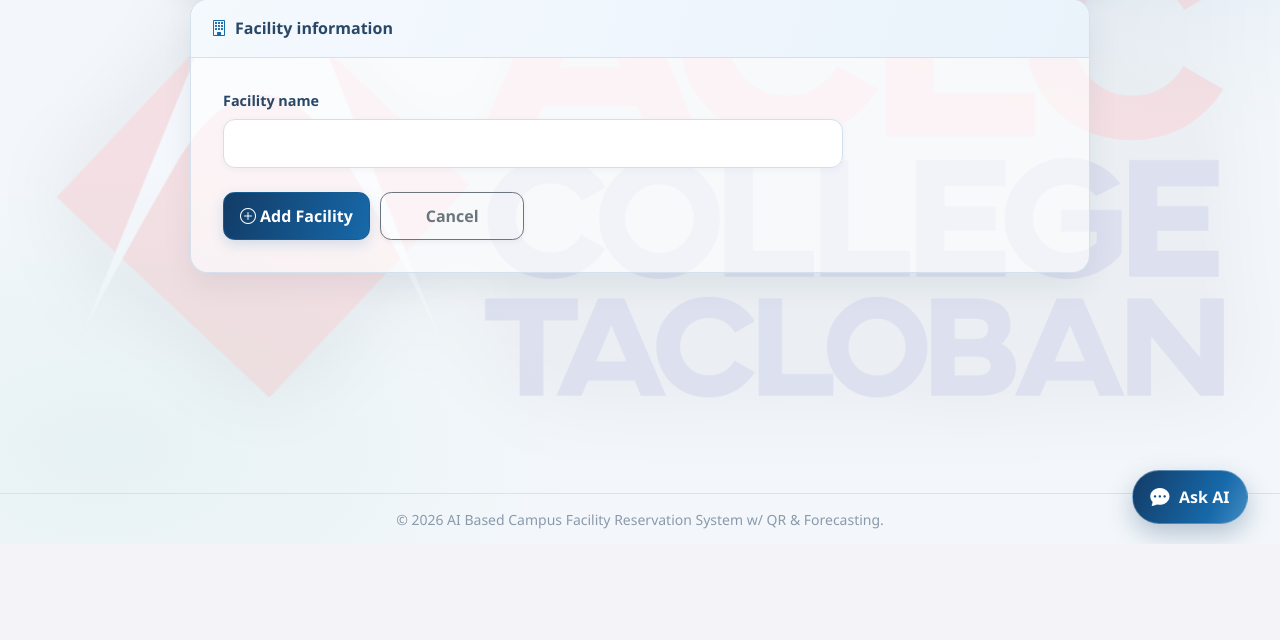
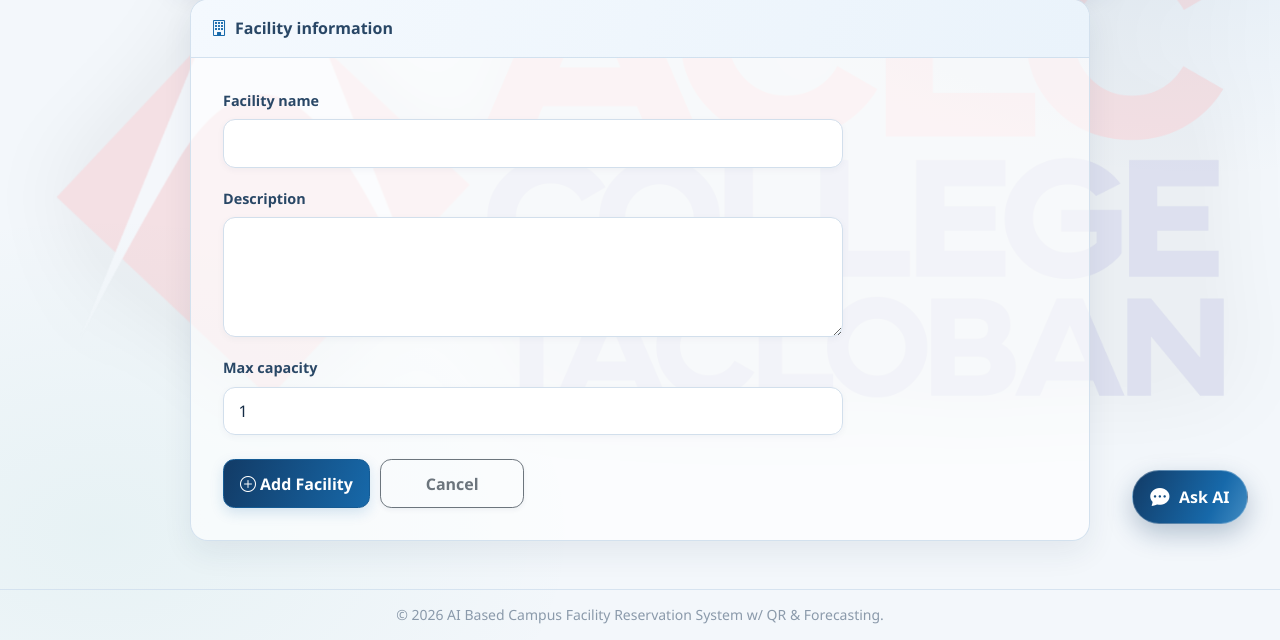
Before and after one commit to aureliaroger05/AI-Based-Campus-Facility-Reservation, a PHP site: page /admin/add_facility.php in a window 1280 px wide. Shown: the part 256-896 px from the top of the page. Before the commit the page ends 800 px from the top, so only its background shows below. Run offline with PHP 8.4, Linux system fonts and the light colour scheme; a user stored in the database is signed in.

Commit message:
Make facility description and max capacity editable in add/edit forms

```diff
--- a/admin/add_facility.php
+++ b/admin/add_facility.php
@@ -13,12 +13,18 @@ require '../facilities.php';
 $formError = '';
 if (isset($_POST['add'])) {
     $name = trim((string)($_POST['name'] ?? ''));
+    $description = trim((string)($_POST['description'] ?? ''));
+    $maxCapacity = (int)($_POST['max_capacity'] ?? 1);
 
     if ($name === '') {
         $formError = 'Facility name is required.';
     } else {
         try {
-            if (addFacility(['name' => $name])) {
+            if (addFacility([
+                'name' => $name,
+                'description' => $description,
+                'max_capacity' => $maxCapacity
+            ])) {
                 $_SESSION['dashboard_notification'] = [
                     'type' => 'success',
                     'message' => 'Facility added successfully.',
@@ -80,6 +86,14 @@ require '../header.php';
                         <label class="form-label" for="facility-name">Facility name</label>
                         <input id="facility-name" type="text" class="form-control" name="name" value="<?php echo htmlspecialchars($_POST['name'] ?? ''); ?>" maxlength="100" required>
                     </div>
+                    <div class="mb-3">
+                        <label class="form-label" for="facility-description">Description</label>
+                        <textarea id="facility-description" class="form-control" name="description" rows="3"><?php echo htmlspecialchars($_POST['description'] ?? ''); ?></textarea>
+                    </div>
+                    <div class="mb-3">
+                        <label class="form-label" for="facility-capacity">Max capacity</label>
+                        <input id="facility-capacity" type="number" class="form-control" name="max_capacity" value="<?php echo (int)($_POST['max_capacity'] ?? 1); ?>" min="1" required>
+                    </div>
                     <div class="admin-edit-user-actions">
                         <button type="submit" name="add" class="btn btn-primary"><i class="bi bi-plus-circle me-1"></i>Add Facility</button>
                         <a href="index.php" class="btn btn-outline-secondary">Cancel</a>
--- a/facilities.php
+++ b/facilities.php
@@ -24,8 +24,12 @@ if (!function_exists('addFacility')) {
 function addFacility($data) {
     if (!isAdmin()) return false;
     $pdo = getDB();
-    $stmt = $pdo->prepare("INSERT INTO facilities (name) VALUES (?)");
-    return $stmt->execute([$data['name']]);
+    $stmt = $pdo->prepare("INSERT INTO facilities (name, description, max_capacity) VALUES (?, ?, ?)");
+    return $stmt->execute([
+        $data['name'],
+        $data['description'] ?? null,
+        (int)($data['max_capacity'] ?? 1)
+    ]);
 }
 }
 
@@ -35,8 +39,13 @@ function updateFacility($id, $data) {
     if (!isAdmin()) return false;
     $pdo = getDB();
 
-    $stmt = $pdo->prepare("UPDATE facilities SET name = ? WHERE id = ?");
-    return $stmt->execute([$data['name'], $id]);
+    $stmt = $pdo->prepare("UPDATE facilities SET name = ?, description = ?, max_capacity = ? WHERE id = ?");
+    return $stmt->execute([
+        $data['name'],
+        $data['description'] ?? null,
+        (int)($data['max_capacity'] ?? 1),
+        $id
+    ]);
 }
 }
 
```
Also changed, not shown: admin/edit_facility.php (+17 -1 lines).
